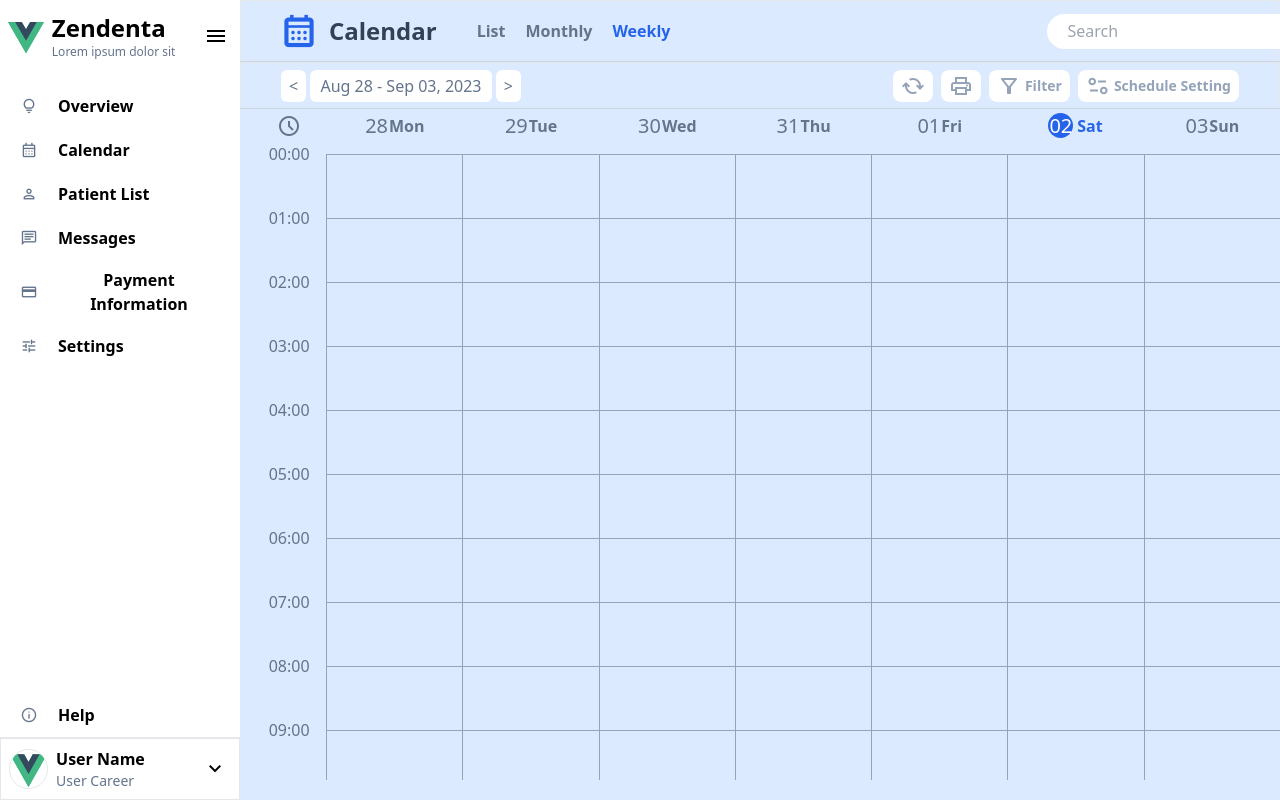
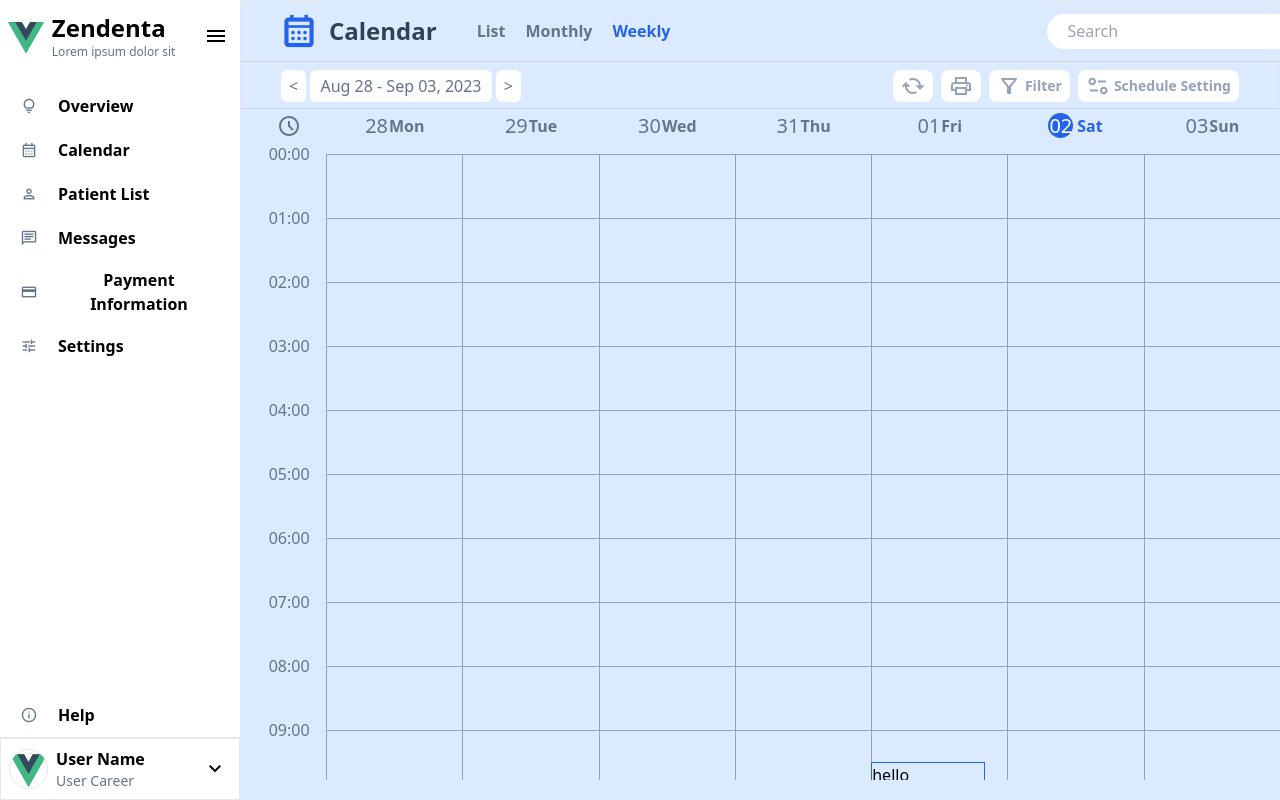
Before and after one commit to rekredhead/Calendar-App-VueJS, a Vue app: page / in a window 1280 px wide. Shown: the top 800 px of the page. Built offline with nearby package versions, Linux system fonts and the light colour scheme.

Commit message:
Successfully add tasks on the calendar

```diff
--- a/src/components/Main-components/Body.vue
+++ b/src/components/Main-components/Body.vue
@@ -1,12 +1,41 @@
 <script setup lang="ts">
-import { eachDayOfInterval, getHours, startOfToday, set, format, isSameDay, eachHourOfInterval } from 'date-fns';
-import { computed } from 'vue';
+import { eachDayOfInterval, getHours, startOfToday, set, format, isSameDay, eachHourOfInterval, differenceInMinutes } from 'date-fns';
+import { computed, ref } from 'vue';
 
 const props = defineProps({
    selectedWeekStart: Date,
    selectedWeekEnd: Date,
    openSidePanel: Function
 });
+
+const tasks = ref([
+   {
+      date: set(new Date(), { date: 1 }),
+      events: [
+         {
+            task: 'Task1',
+            startTime: set(new Date(), { hours: 9, minutes: 30 }),
+            endTime: set(new Date(), { hours: 10, minutes: 0 }),
+            timeStamp: new Date()
+         },
+         {
+            task: 'Task2',
+            startTime: set(new Date(), { hours: 16, minutes: 15 }),
+            endTime: set(new Date(), { hours: 20, minutes: 45 }),
+            timeStamp: new Date()
+         }
+      ]
+   }
+]);
+const convertTimeToTopEM = (time: Date) => `${(time.getHours() * 4 + ((time.getMinutes() * 4 ) / 60))}em`;
+const convertTimeToHeightEM = (startingTime: Date, endingTime: Date) => {
+   const timeDifferenceInMinutes = differenceInMinutes(endingTime, startingTime);
+
+   const hoursDifference = Math.round(timeDifferenceInMinutes / 60);
+   const minutesDifference = (timeDifferenceInMinutes - (hoursDifference * 60));
+
+   return `${hoursDifference * 4 + ((minutesDifference * 4) / 60)}em`;
+};
 
 const currentDate = startOfToday();
 const daysOfWeek = computed(() => eachDayOfInterval({
@@ -56,7 +85,17 @@ const handleDateTimeClick = (e: MouseEvent, hour: Date, selectedDay: Date) => {
             <div v-for="hour in hoursOfDay" class="h-16 text-slate-500 text-center">{{ format(hour, 'HH:mm') }}</div>
          </div>
          <div class="flex w-full h-full mt-3">
-            <div v-for="day in daysOfWeek" class="w-full">
+            <div v-for="day in daysOfWeek" class="relative w-full">
+               <div v-for="task in tasks">
+                  <div v-if="isSameDay(task.date, day)" v-for="event in task.events">
+                     <div
+                        class="absolute border border-blue-600 w-5/6"
+                        :style="{ top: convertTimeToTopEM(event.startTime), height: convertTimeToHeightEM(event.startTime, event.endTime) }"
+                     >
+                        hello
+                     </div>
+                  </div>
+               </div>
                <div v-for="hour in hoursOfDay" @click="handleDateTimeClick($event, hour, day)"
                   class="h-16 border-l border-t border-slate-400 last:border-b"></div>
             </div>
@@ -64,23 +103,3 @@ const handleDateTimeClick = (e: MouseEvent, hour: Date, selectedDay: Date) => {
       </div>
    </main>
 </template>
-
-<!--
-[{
-   date: 23-Oct-2019,
-   events: [
-      {
-         task: 'Do the laundary',
-         startTime: 09:00
-         endTime: 10:00
-         timeStamp: dd-mm-yyy 05:30:25:89
-      },
-      {
-         task: 'Workout',
-         startTime: 16:00
-         endTime: 17:00
-         timeStamp: dd-mm-yyy 05:30:26:14
-      }
-   ]
-}]
--->
--- a/src/components/SidePanel-components/SidePanelForm.vue
+++ b/src/components/SidePanel-components/SidePanelForm.vue
@@ -27,11 +27,11 @@ const isObjectEmpty = (obj: Object) => Object.keys(obj).length === 0;
 
 const submitForm = () => {
    if (isObjectEmpty(service.value)) {
-      console.log('Please enter service');
+      alert('Please enter the service');
       return;
    }
    if (isObjectEmpty(patient.value)) {
-      console.log('Please enter patient info');
+      alert('Please enter the patient info');
       return;
    }
 
```
